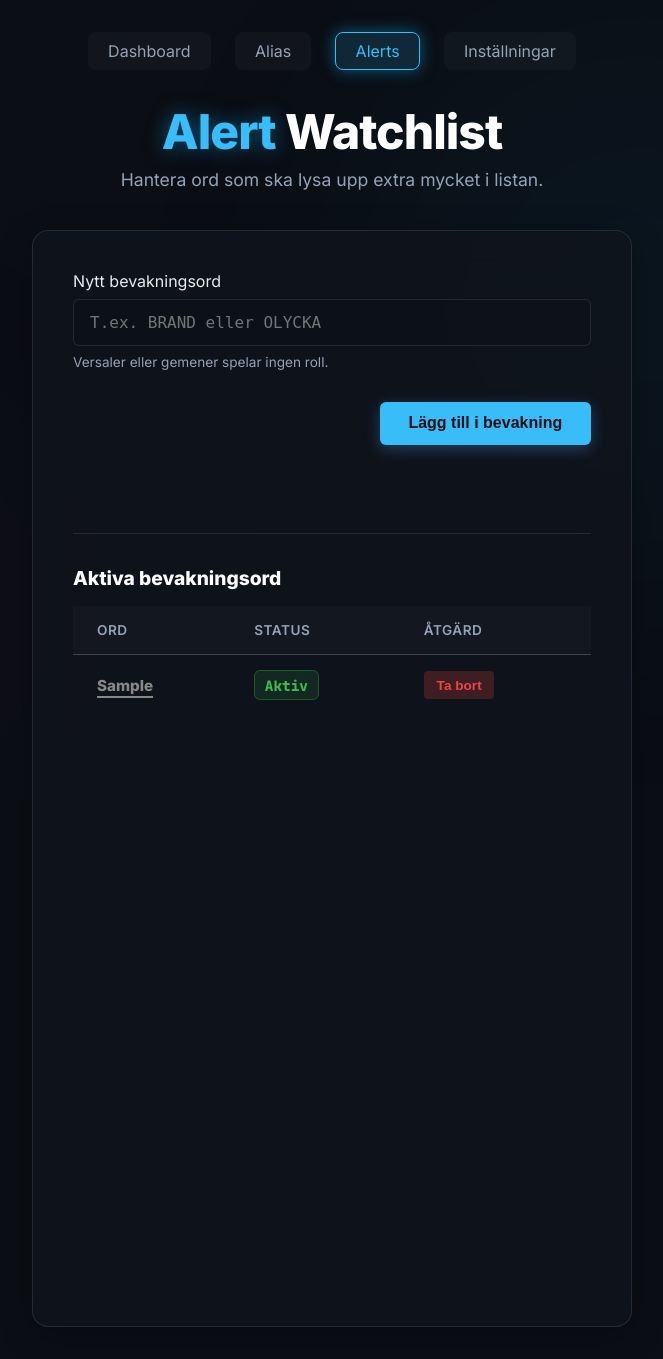
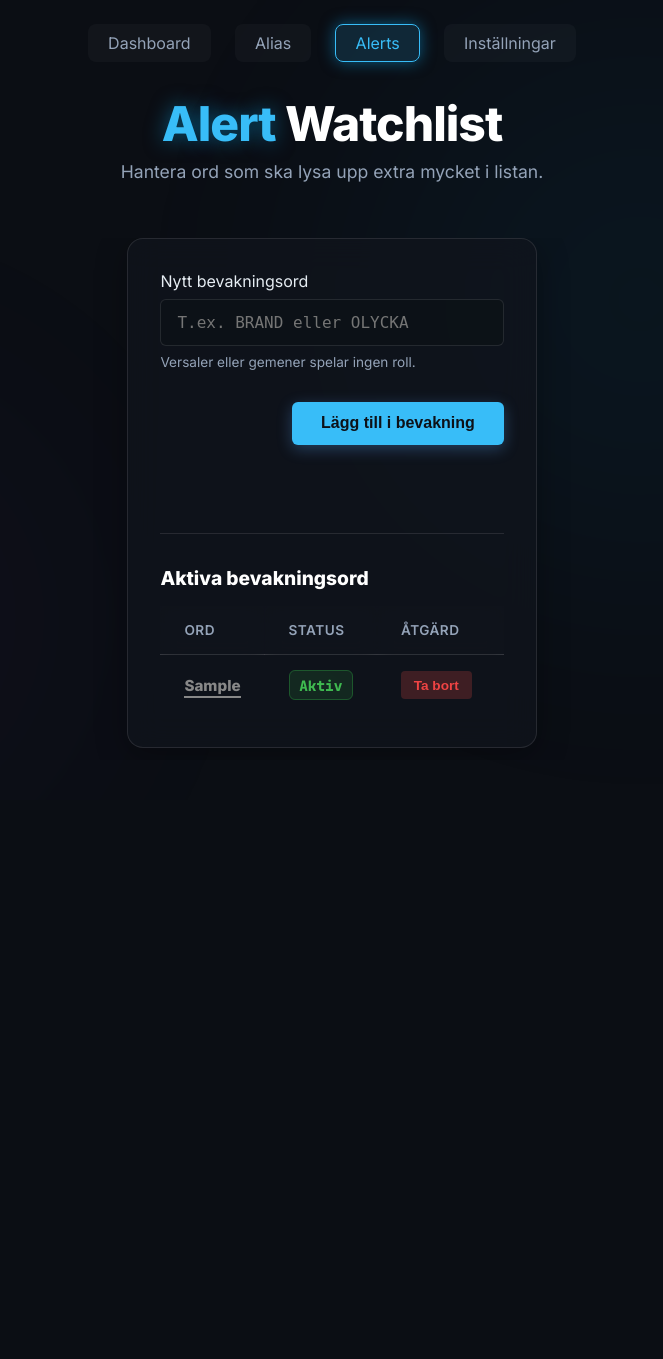
Before and after one commit to Minglarn/pagermonitor, a Flask app: page /alerts in a window 1280 px wide. Shown: the whole page, without its empty margins (308-971 px from the left). After the commit the page ends 748 px from the top, so only its background shows below. Run offline with Flask 3, Linux system fonts and the light colour scheme; tables that the repository leaves empty hold one stand-in row (values such as "Sample post").

Commit message:
Fix page-level scrollbar and implement viewport-height flex layout with sticky headers

```diff
--- a/static/style.css
+++ b/static/style.css
@@ -55,8 +55,8 @@
     background-color: var(--bg-color);
     color: var(--text-primary);
     font-family: 'Inter', sans-serif;
-    min-height: 100vh;
-    overflow-x: hidden;
+    height: 100vh;
+    overflow: hidden;
     position: relative;
 }
 
@@ -110,11 +110,15 @@
 .container {
     max-width: 75%;
     margin: 0 auto;
-    padding: 2rem;
+    padding: 1.5rem 2rem;
+    height: 100vh;
+    display: flex;
+    flex-direction: column;
+    overflow: hidden;
 }
 
 header {
-    margin-bottom: 2.5rem;
+    margin-bottom: 1.5rem;
     text-align: center;
 }
 
@@ -201,9 +205,18 @@
     overflow: hidden;
 }
 
+main {
+    flex: 1;
+    display: flex;
+    flex-direction: column;
+    overflow-y: auto;
+    min-height: 0;
+    margin-bottom: 1rem;
+}
+
 .table-container {
-    height: 85vh;
-    min-height: 400px;
+    flex: 1;
+    min-height: 0;
     position: relative;
     overflow-x: auto;
     overflow-y: auto;
@@ -237,7 +250,11 @@
 }
 
 th {
-    background: var(--table-header-bg);
+    background: var(--panel-bg);
+    backdrop-filter: blur(10px);
+    position: sticky;
+    top: 0;
+    z-index: 10;
     padding: 1rem 1.5rem;
     font-weight: 600;
     color: var(--text-secondary);
@@ -444,7 +461,9 @@
 .form-container {
     max-width: 600px;
     margin: 0 auto;
-    padding: 2.5rem;
+    padding: 2rem;
+    overflow-y: auto;
+    max-height: 100%;
 }
 
 .form-group {
```
